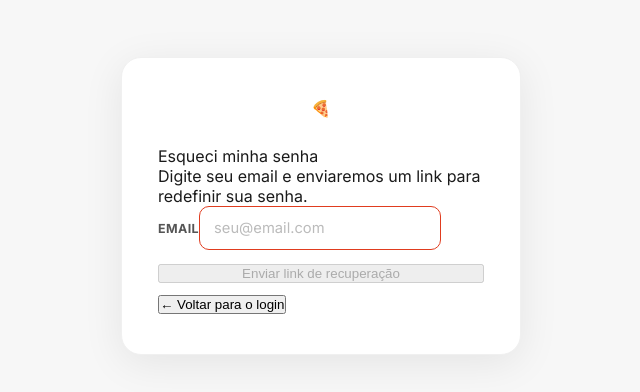
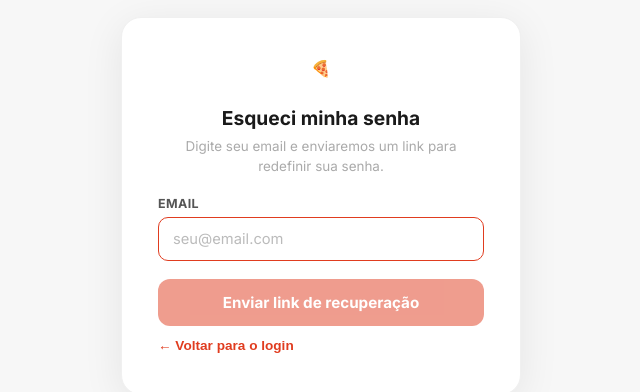
Before and after one commit to LeonardoPigatti/pizza, a React (Vite) app: page /esqueci-senha in a window 1280 px wide. Shown: the part 194-586 px from the top of the page, without its empty margins (319-959 px from the left). Built offline with nearby package versions, Linux system fonts and the light colour scheme; no server answers.

Commit message:
Cria Dashboard

```diff
--- a/src/views/Login/Login.css
+++ b/src/views/Login/Login.css
@@ -107,5 +107,60 @@
   margin-top: 4px;
 }
 
-.btn-login:hover { background: #c4331a; transform: translateY(-1px); }
+.btn-login:hover    { background: #c4331a; transform: translateY(-1px); }
 .btn-login:disabled { opacity: 0.5; cursor: not-allowed; transform: none; }
+
+/* ── Link esqueci senha ── */
+.login-link {
+  color: #e03c1f;
+  font-size: 0.85rem;
+  font-weight: 600;
+  text-decoration: none;
+  background: none;
+  border: none;
+  cursor: pointer;
+  transition: opacity 0.15s;
+}
+.login-link:hover { opacity: 0.75; text-decoration: underline; }
+
+/* ── Subtítulo (usado em EsqueciSenha e RedefinirSenha) ── */
+.login-titulo {
+  font-size: 1.2rem;
+  font-weight: 900;
+  color: #1a1a1a;
+  text-align: center;
+  margin-bottom: 6px;
+}
+
+.login-subtitulo {
+  font-size: 0.84rem;
+  color: #aaa;
+  text-align: center;
+  margin-bottom: 20px;
+  line-height: 1.5;
+}
+
+/* ── Botão genérico (EsqueciSenha / RedefinirSenha) ── */
+.login-btn {
+  background: #e03c1f;
+  color: #fff;
+  border: none;
+  border-radius: 12px;
+  padding: 14px;
+  font-size: 0.95rem;
+  font-weight: 800;
+  cursor: pointer;
+  width: 100%;
+  transition: background 0.2s, transform 0.15s;
+  font-family: inherit;
+}
+.login-btn:hover    { background: #c4331a; transform: translateY(-1px); }
+.login-btn:disabled { opacity: 0.5; cursor: not-allowed; transform: none; }
+
+/* ── Campo genérico (EsqueciSenha / RedefinirSenha) ── */
+.login-campo {
+  display: flex;
+  flex-direction: column;
+  gap: 6px;
+  margin-bottom: 4px;
+}
--- a/src/views/Modal/Modalpizza.css
+++ b/src/views/Modal/Modalpizza.css
@@ -343,4 +343,27 @@
   flex: 1;
 }
 
+.modal-aviso-preco {
+  margin: 0 20px 12px;
+  padding: 10px 14px;
+  background: #fff8e1;
+  border: 1px solid #ffe082;
+  border-radius: 8px;
+  font-size: 0.8rem;
+  color: #7a5c00;
+  line-height: 1.4;
+}
+
+/* ── Aviso de preço (pizza meio a meio) ── */
+.modal-aviso-preco {
+  margin: 0 24px 12px;
+  padding: 10px 14px;
+  background: #fff8e1;
+  border: 1px solid #ffe082;
+  border-radius: 10px;
+  font-size: 0.8rem;
+  color: #7a5c00;
+  line-height: 1.4;
+}
+
 .btn-adicionar-pedido:hover { background: #c4331a; }
```
